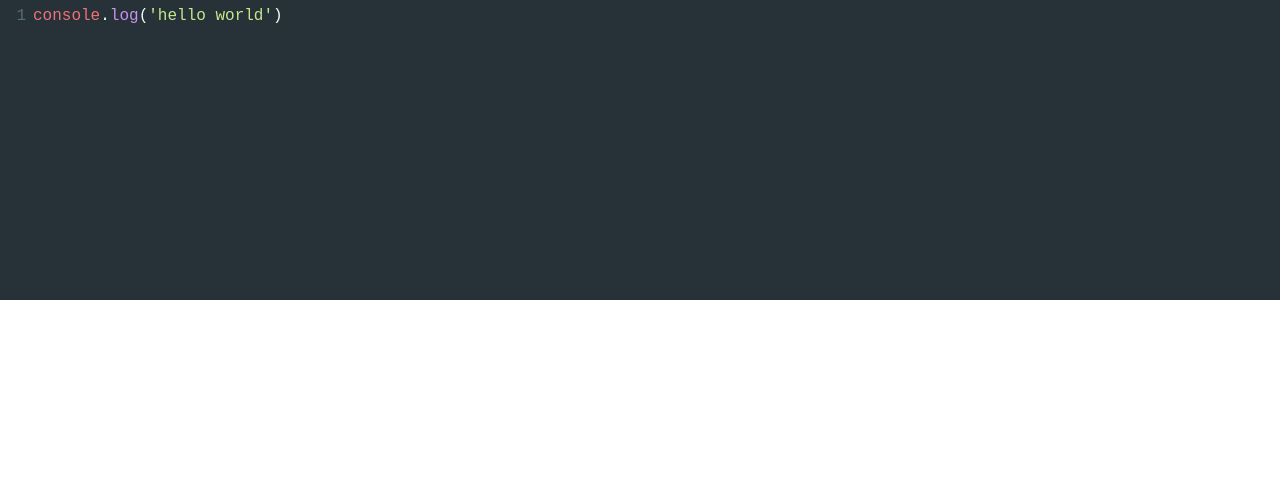
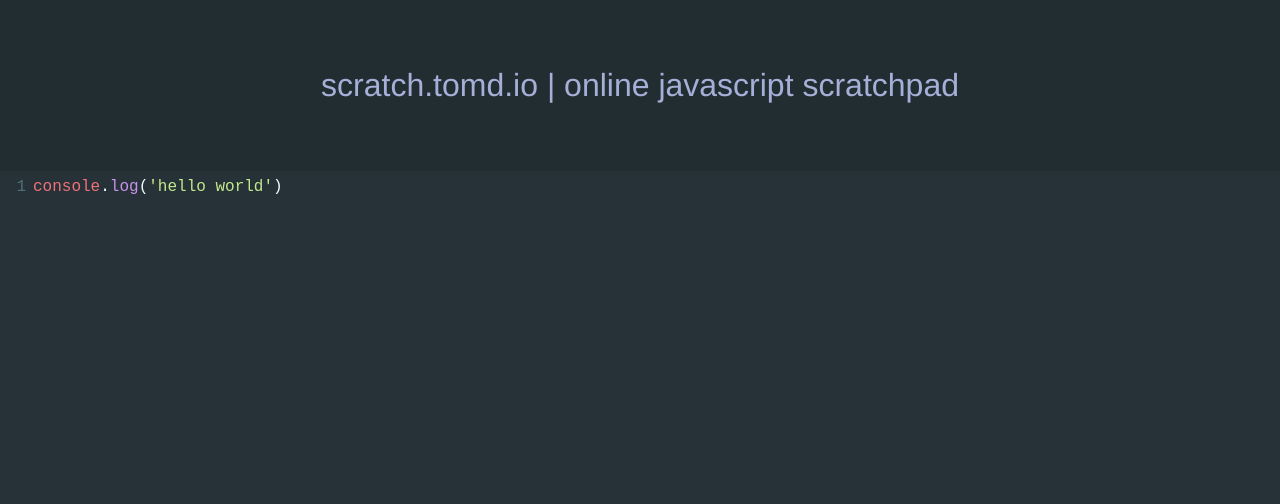
Before and after one commit to tomdaniels/td-scratch, a React app: page / in a window 1280 px wide. Built offline with nearby package versions, Linux system fonts and the light colour scheme.

Commit message:
styles: general background/header etc

```diff
--- /dev/null
+++ b/src/js/components/header.js
@@ -0,0 +1,11 @@
+import React from 'react';
+
+const Header = () => (
+  <div className="scratchpad__header-wrap">
+      <div className="scratchpad__header-item">
+          {'scratch.tomd.io | online javascript scratchpad'}
+      </div>
+  </div>
+);
+
+export default Header;
--- a/src/js/components/landing.js
+++ b/src/js/components/landing.js
@@ -2,6 +2,7 @@
 import { UnControlled as CodeMirror } from 'react-codemirror2';
 import 'codemirror/mode/javascript/javascript';
 import 'codemirror/theme/material.css';
+import Header from './header';
 
 
 class Landing extends React.Component {
@@ -29,12 +30,12 @@
                 {
                     // TODO: seperate components, header & scratchpad.
                     /*
-                        header: scratch.tomd.io | the javascript sandbox
                         scratchpad: half CodeMirror, half Execution results
                         button: button to run functions entered in scratch pad
                                 and send them to execution results component.
                     */
                 }
+                <Header />
                 <CodeMirror
                     value={this.state.code}
                     options={options}
--- a/src/scss/general/_general.scss
+++ b/src/scss/general/_general.scss
@@ -11,6 +11,7 @@
   font-size: $size-med;
   color: $dark-grey;
   line-height: 1.6;
+  background-color: $background;
 }
 
 button {
--- a/src/scss/general/_settings.scss
+++ b/src/scss/general/_settings.scss
@@ -11,6 +11,7 @@
 $blue: #3c4251;
 $deep-blue: #464b5e;
 $purple: #8357c5;
+$background: #263238;
 
 // Spacing
 $size-s: 1.2rem;
--- /dev/null
+++ b/src/scss/partials/_header.scss
@@ -0,0 +1,12 @@
+.scratchpad__header-wrap {
+  display: flex;
+  justify-content: center;
+  font-size: $size-lar;
+  color: $off-white;
+  background-color: darken($background, 2);
+  padding: 50px;
+}
+
+.scratchpad__header-item {
+  padding: 10px;
+}
--- a/src/scss/partials/_landing.scss
+++ /dev/null
@@ -1,3 +0,0 @@
-.center {
-  text-align: center;
-}
--- a/src/scss/styles.scss
+++ b/src/scss/styles.scss
@@ -1,3 +1,4 @@
 @import './general/settings';
 @import './general/general';
-@import './partials/codemirror.scss';
+@import './partials/codemirror';
+@import './partials/header';
```
